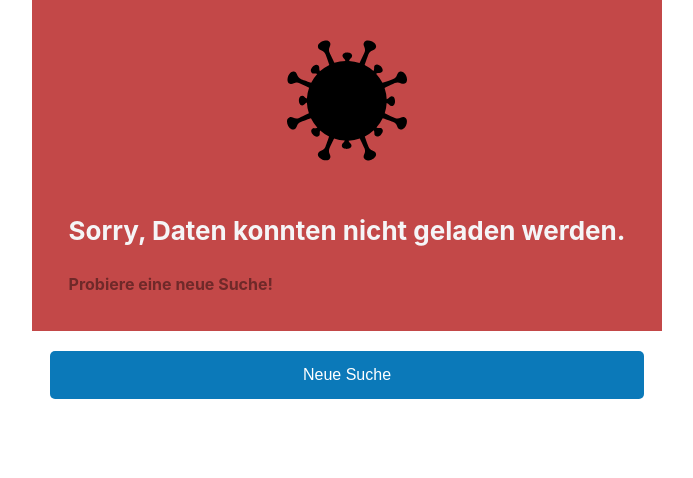
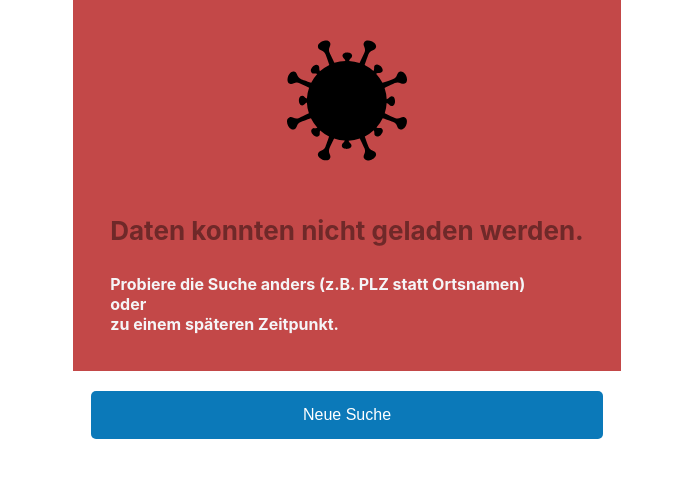
Before and after one commit to JulianBlohm/capstone-project, a React (Create React App) app: page /error in a window 1280 px wide. Shown: the top 478 px of the page, without its empty margins (293-986 px from the left). Built offline with nearby package versions, Linux system fonts and the light colour scheme.

Commit message:
Change error page text

```diff
--- a/src/ErrorPage.js
+++ b/src/ErrorPage.js
@@ -17,8 +17,12 @@ function ErrorPage({ resetSearch }) {
                 <LogoContainer>
                     <Logo />
                 </LogoContainer>
-                <Heading>Sorry, Daten konnten nicht geladen werden.</Heading>
-                <SubHeading>Probiere eine neue Suche!</SubHeading>
+                <Heading>Daten konnten nicht geladen werden.</Heading>
+                <SubHeading>
+                    Probiere die Suche
+                    anders (z.B. PLZ statt Ortsnamen)<br/>oder<br/> zu einem späteren
+                    Zeitpunkt.
+                </SubHeading>
             </Result>
             <Navigation>
                 <ButtonFullWidth onClick={newSearch}>
@@ -38,7 +42,7 @@ const ButtonFullWidth = styled(Button)`
 const Result = styled.section`
     padding: 0 37px 37px 37px;
     background: var(--primary-red);
-    color: var(--silver);
+    color: var(--secondary-red);
 `
 
 const LogoContainer = styled.div`
@@ -65,7 +69,7 @@ const Heading = styled.h3`
 const SubHeading = styled.span`
     font-weight: bold;
     font-size: 1rem;
-    color: var(--secondary-red);
+    color: var(--silver);
 `
 
 export default ErrorPage
--- a/src/components/ArrowButton.js
+++ b/src/components/ArrowButton.js
@@ -18,7 +18,7 @@ const ArrowButtonStyled = styled.button`
         props.hotspot === 'highHotspot' ? 'var(--primary-dark-red)' : props.hotspot === 'hotspot' ?  'var(--primary-red)' : 'var(--primary-green)'};
     border-radius: 5px;
     padding: 5px 0 5px 18px;
-    width: 100%;
+    width: 150px;
     height: 48px;
     display: flex;
     justify-content: center;
```
